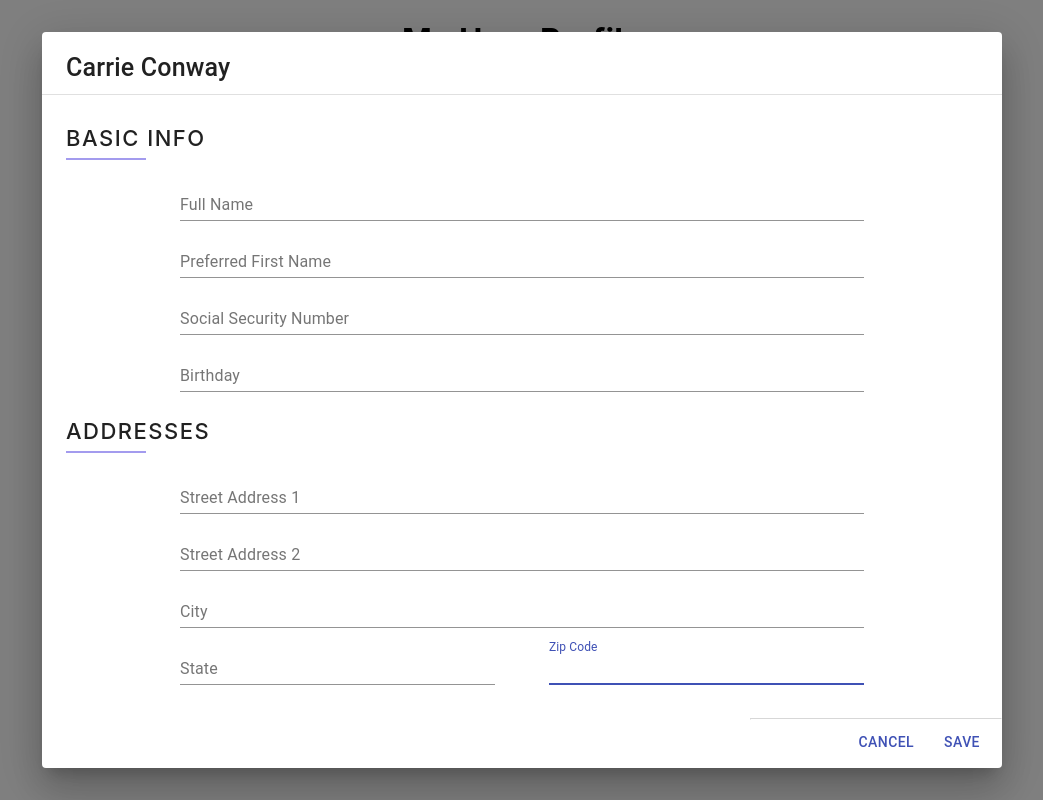
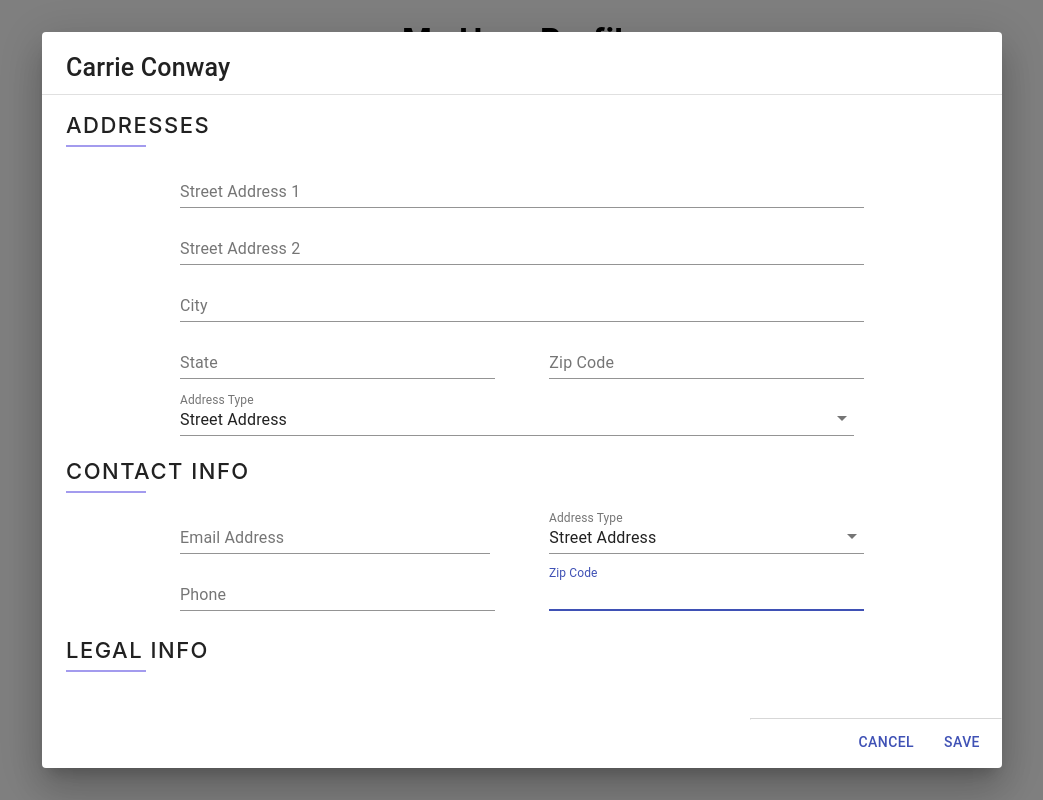
Before and after one commit to jIrwinCline/trupp-take-home, a React (Create React App) app: page / in a window 1280 px wide. Both pictures are taken after a click on the button "EDIT DETAILS". Shown: the whole page, without its empty margins (118-1161 px from the left). Built offline with nearby package versions, Linux system fonts and the light colour scheme.

Commit message:
add contact info section

```diff
--- a/src/components/Modal.tsx
+++ b/src/components/Modal.tsx
@@ -119,7 +119,7 @@ export default function Modal({}: Props): ReactElement {
                   type="email"
                   fullWidth
                 />
-                <div className="half-field-container">
+
                 <TextField
                   autoFocus
                   label="State"
@@ -136,7 +136,7 @@ export default function Modal({}: Props): ReactElement {
                   type="email"
                   className="half-field-right"
                 />
-                </div>
+
                 <FormControl className="margin">
                   <InputLabel id="select-label">Address Type</InputLabel>
                   <Select
@@ -158,6 +158,69 @@ export default function Modal({}: Props): ReactElement {
             </Grid>
             <Grid item xs={1}></Grid>
           </Grid>
+          <SectionTitle text="Contact Info" upcase />
+          <Grid container>
+            <Grid item xs={1}></Grid>
+            <Grid item xs={10}>
+              <div className="input-container">
+                <div className="half-field-container">
+                  <Grid container>
+                    <Grid className="half-field-container" item xs={6}>
+                      <TextField
+                        // autoFocus
+                        label="Email Address"
+                        margin="dense"
+                        id="email"
+                        type="email"
+                        className="half-field-left"
+                      />
+                    </Grid>
+                    <Grid item xs={6}>
+                      <FormControl className="half-field-right">
+                        <InputLabel id="select-label">Address Type</InputLabel>
+                        <Select
+                          id="address-select"
+                          value={addressType}
+                          // onChange={handleChange}
+                          // input={<BootstrapInput />}
+                        >
+                          <MenuItem value="">
+                            <em>None</em>
+                          </MenuItem>
+                          <MenuItem value={"Street Address"}>
+                            Street Address
+                          </MenuItem>
+                          <MenuItem value={"Apartment Address"}>
+                            Apartment Address
+                          </MenuItem>
+                        </Select>
+                      </FormControl>
+                    </Grid>
+                  </Grid>
+                  {/* </div> */}
+                </div>
+
+                <TextField
+                  autoFocus
+                  label="Phone"
+                  margin="dense"
+                  id="name"
+                  type="email"
+                  className="half-field-left"
+                />
+                <TextField
+                  autoFocus
+                  label="Zip Code"
+                  margin="dense"
+                  id="name"
+                  type="email"
+                  className="half-field-right"
+                />
+              </div>
+            </Grid>
+            <Grid item xs={1}></Grid>
+          </Grid>
+          <SectionTitle text="Legal Info" upcase />
         </DialogContent>
         <hr className="action-hr" />
         <DialogActions>
--- a/src/styles/modal-styles.css
+++ b/src/styles/modal-styles.css
@@ -20,7 +20,7 @@
   position: relative !important;
 }
 .half-field-left {
-  width: 46%;
+  min-width: 46% !important;
 }
 .half-field-right {
   width: 46%;
@@ -28,6 +28,7 @@
   right: 0px !important;
 }
 .half-field-container {
+  width: 1350px !important;
   /* text-align: center; */
   /* display: flex !important; */
   /* justify-self: space-between !important; */
```
Lines whose indentation alone changed are shown as unchanged.
